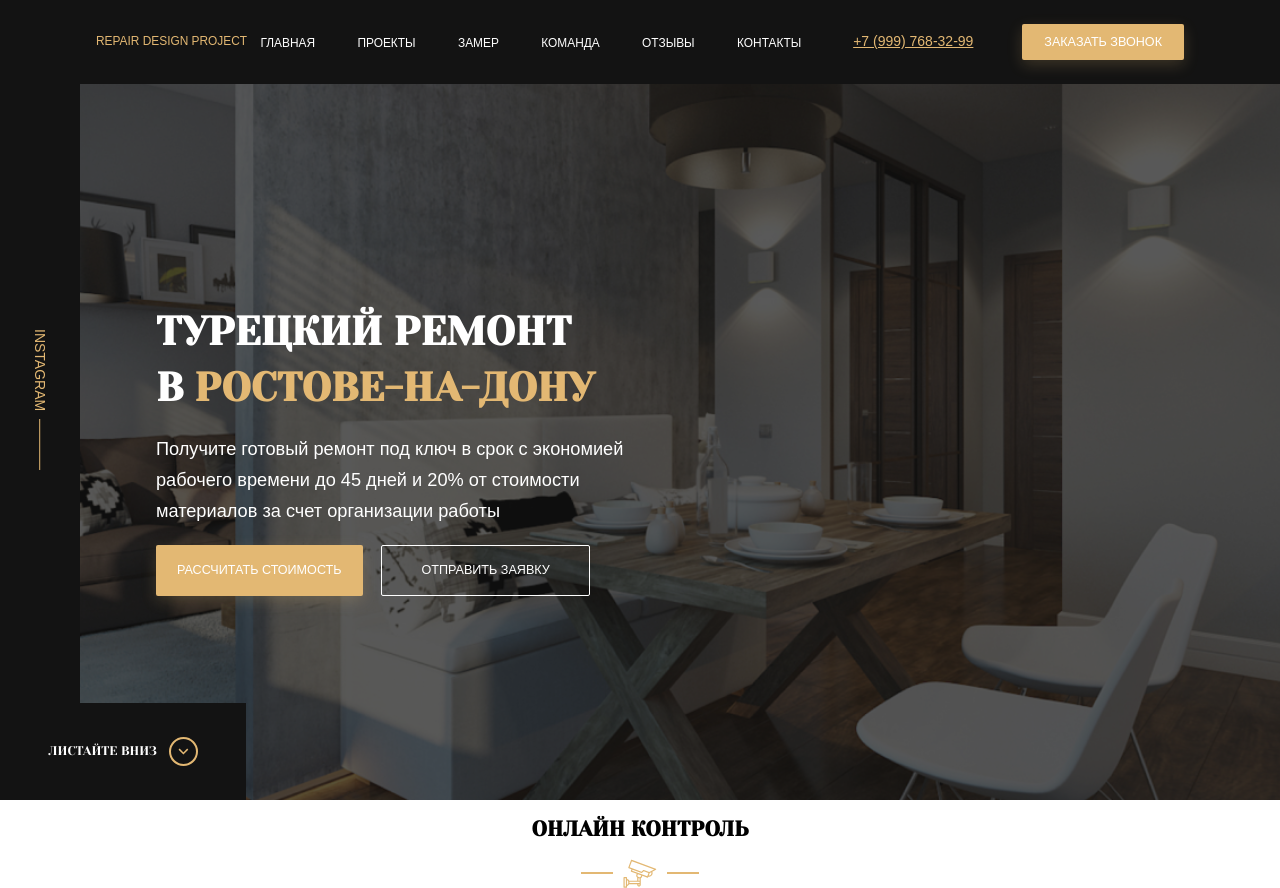
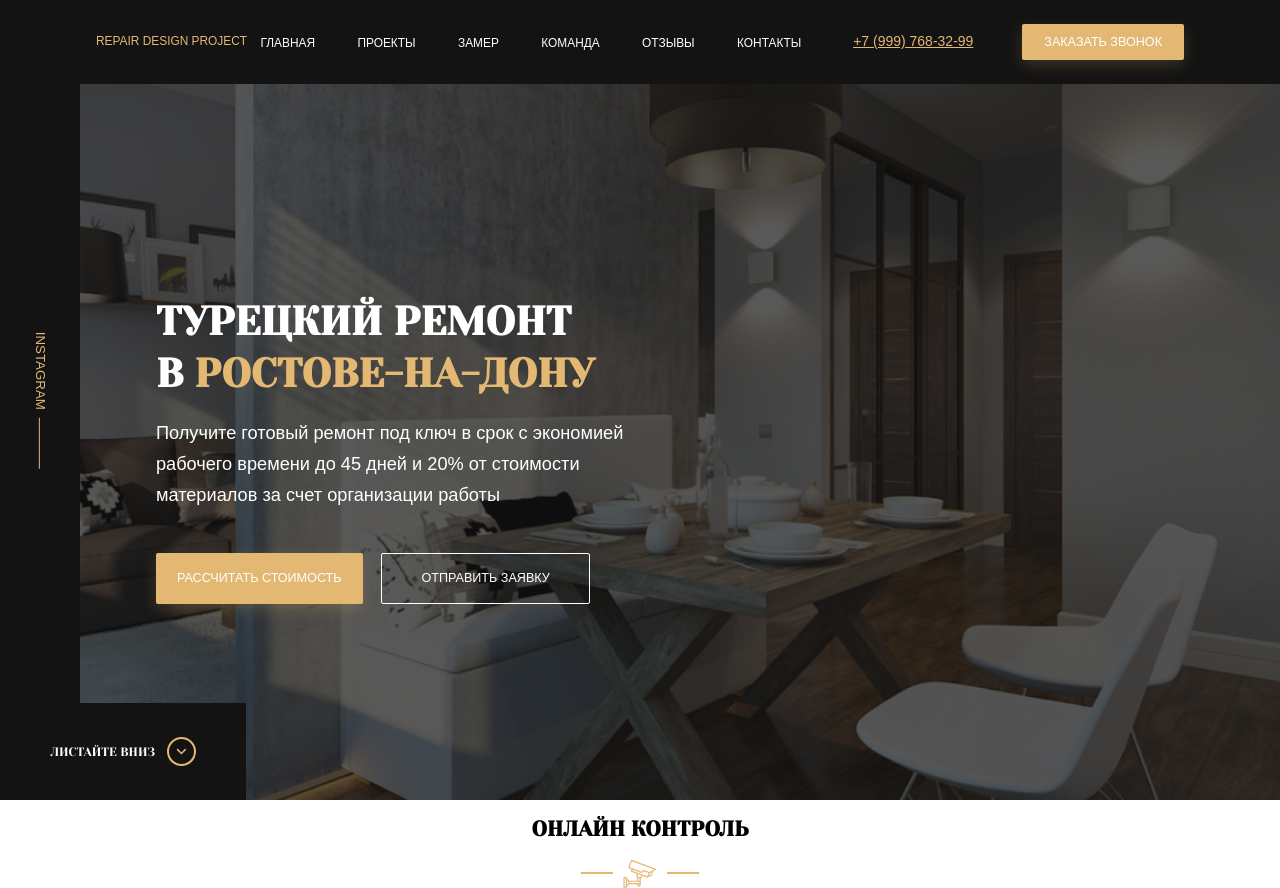
Before and after one commit to goslyan/projept, a website: page index.html in a window 1280 px wide. Drawn offline with Linux system fonts and the light colour scheme; a web font is replaced by a local one.

Commit message:
9 lesson
adaptation & check on layout

```diff
--- a/css/style.css
+++ b/css/style.css
@@ -485,6 +485,7 @@ body {
   font-size: 1.3rem;
   max-width: 504px;
   line-height: 1.7;
+  margin-bottom: 3rem;
 }
 .hero__button {
   margin-right: 15px;
@@ -505,7 +506,7 @@ body {
   left: 0;
   bottom: 0;
   font-family: "Yeseva One", cursive;
-  font-size: 0.9rem;
+  font-size: 0.87rem;
   min-width: 17.6rem;
   min-height: 6.92rem;
   background-color: #131313;
@@ -536,6 +537,7 @@ body {
   text-decoration: none;
   color: #E3B873;
   transform: rotate(90deg);
+  font-size: 0.95rem;
   line-height: 0.8;
 }
 .instagram__link::after {
@@ -551,7 +553,7 @@ body {
   font-family: "Yeseva One", cursive;
   text-transform: uppercase;
   font-size: 2.857rem;
-  line-height: 1.4;
+  line-height: 1.3;
 }
 .title--primary {
   color: #E3B873;
--- a/sass/templates/_hero.sass
+++ b/sass/templates/_hero.sass
@@ -23,6 +23,7 @@
         font-size: 1.3rem
         max-width: 504px
         line-height: 1.7
+        margin-bottom: 3rem
     &__button
         margin-right: 15px
         padding: 18px 21px
@@ -40,7 +41,7 @@
         left: 0
         bottom: 0
         font-family: 'Yeseva One', cursive
-        font-size: 0.9rem
+        font-size: 0.87rem
         min-width: 17.6rem
         min-height: 6.92rem
         background-color: $dark
@@ -67,6 +68,7 @@
         text-decoration: none
         color: $primary
         transform: rotate(90deg)
+        font-size: 0.95rem
         line-height: 0.8
         &::after
             content: ''
@@ -79,6 +81,6 @@
     font-family: 'Yeseva One', cursive
     text-transform: uppercase
     font-size: 2.857rem
-    line-height: 1.4
+    line-height: 1.3
     &--primary
         color: $primary
```
